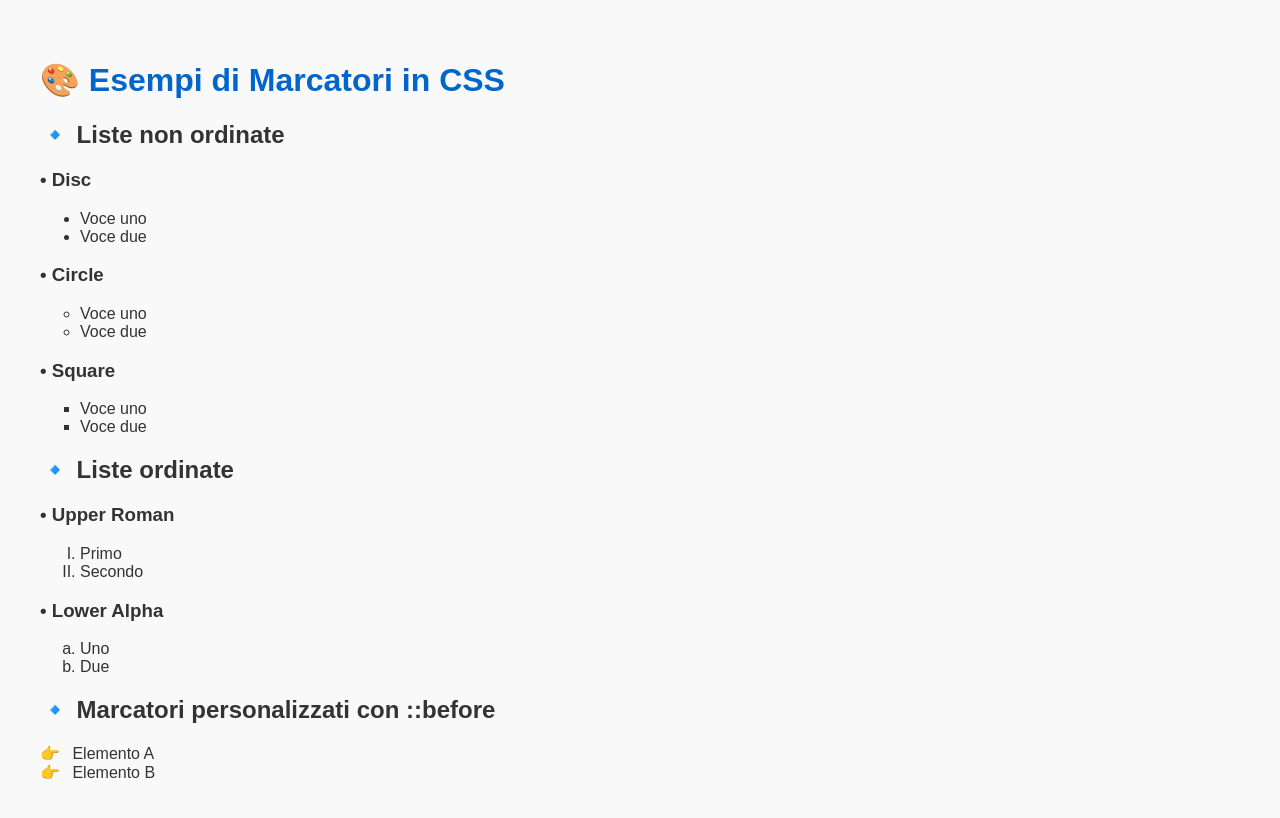
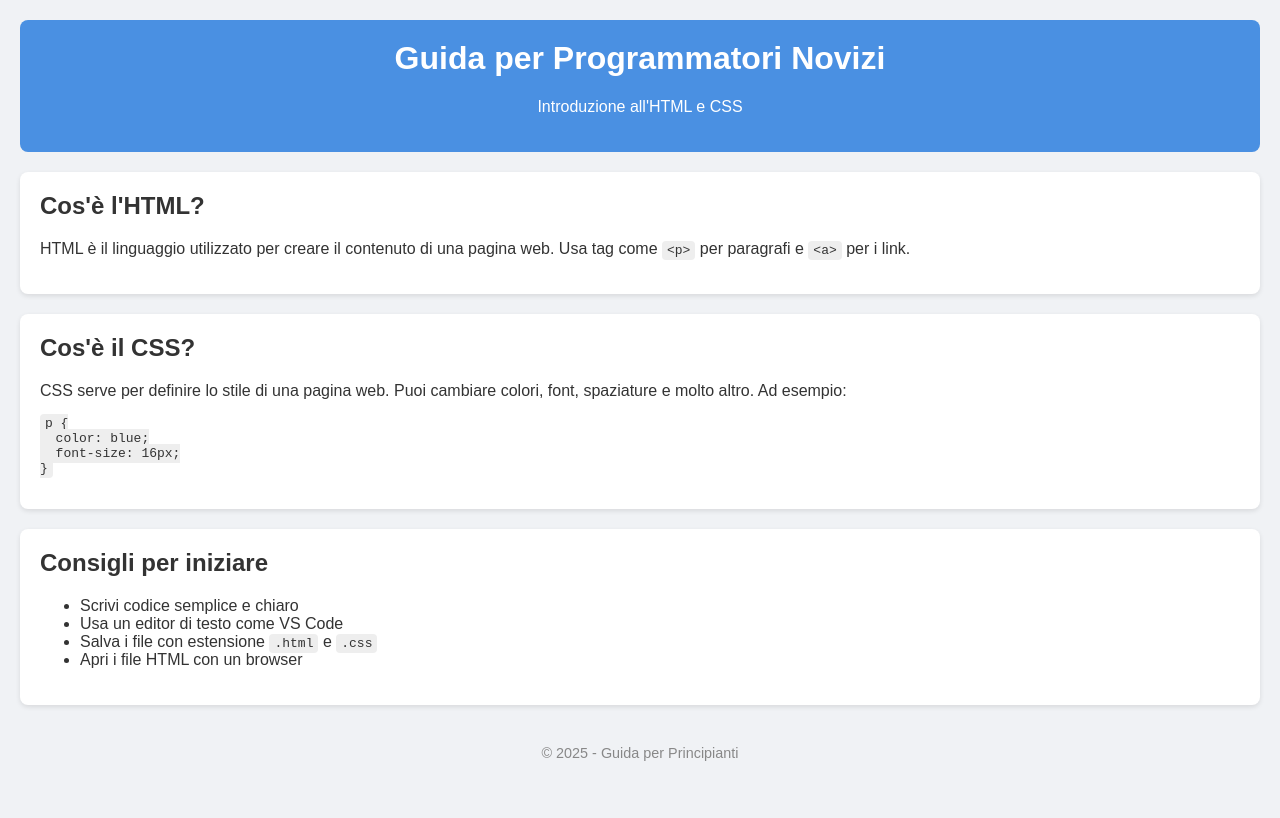
Before and after one commit to Worldink/worldink.github.io, a plain HTML site: page css.html in a window 1280 px wide. Drawn offline with Linux system fonts and the light colour scheme.

Commit message:
Update css.html

```diff
--- a/css.html
+++ b/css.html
@@ -1,100 +1,86 @@
 <!DOCTYPE html>
 <html lang="it">
 <head>
-  <meta charset="UTF-8" />
-  <meta name="viewport" content="width=device-width, initial-scale=1.0" />
-  <title>Esempi CSS List Style</title>
+  <meta charset="UTF-8">
+  <title>Guida per Programmatori Novizi</title>
   <style>
-    /* Stili base */
     body {
-      font-family: sans-serif;
-      padding: 2rem;
-      background-color: #f9f9f9;
+      font-family: Arial, sans-serif;
+      background-color: #f0f2f5;
       color: #333;
+      margin: 0;
+      padding: 20px;
     }
 
-    h1 {
-      color: #0066cc;
+    header {
+      background-color: #4a90e2;
+      color: white;
+      padding: 20px;
+      text-align: center;
+      border-radius: 8px;
     }
 
-    /* Liste non ordinate */
-    ul.disc {
-      list-style-type: disc;
+    section {
+      margin-top: 20px;
+      background-color: white;
+      padding: 20px;
+      border-radius: 8px;
+      box-shadow: 0 2px 5px rgba(0,0,0,0.1);
     }
 
-    ul.circle {
-      list-style-type: circle;
+    h1, h2 {
+      margin-top: 0;
     }
 
-    ul.square {
-      list-style-type: square;
+    code {
+      background-color: #eee;
+      padding: 2px 5px;
+      border-radius: 4px;
+      font-family: monospace;
     }
 
-    /* Liste ordinate */
-    ol.roman {
-      list-style-type: upper-roman;
-    }
-
-    ol.alpha {
-      list-style-type: lower-alpha;
-    }
-
-    /* Marcatori personalizzati con ::before */
-    ul.custom {
-      list-style: none;
-      padding-left: 0;
-    }
-
-    ul.custom li::before {
-      content: "👉 ";
-      color: orange;
-      margin-right: 8px;
+    footer {
+      margin-top: 40px;
+      text-align: center;
+      font-size: 0.9em;
+      color: #888;
     }
   </style>
 </head>
 <body>
 
-  <h1>🎨 Esempi di Marcatori in CSS</h1>
+  <header>
+    <h1>Guida per Programmatori Novizi</h1>
+    <p>Introduzione all'HTML e CSS</p>
+  </header>
 
-  <h2>🔹 Liste non ordinate</h2>
+  <section>
+    <h2>Cos'è l'HTML?</h2>
+    <p>HTML è il linguaggio utilizzato per creare il contenuto di una pagina web. Usa tag come <code>&lt;p&gt;</code> per paragrafi e <code>&lt;a&gt;</code> per i link.</p>
+  </section>
 
-  <h3>• Disc</h3>
-  <ul class="disc">
-    <li>Voce uno</li>
-    <li>Voce due</li>
-  </ul>
+  <section>
+    <h2>Cos'è il CSS?</h2>
+    <p>CSS serve per definire lo stile di una pagina web. Puoi cambiare colori, font, spaziature e molto altro. Ad esempio:</p>
+    <pre><code>p {
+  color: blue;
+  font-size: 16px;
+}</code></pre>
+  </section>
 
-  <h3>• Circle</h3>
-  <ul class="circle">
-    <li>Voce uno</li>
-    <li>Voce due</li>
-  </ul>
+  <section>
+    <h2>Consigli per iniziare</h2>
+    <ul>
+      <li>Scrivi codice semplice e chiaro</li>
+      <li>Usa un editor di testo come VS Code</li>
+      <li>Salva i file con estensione <code>.html</code> e <code>.css</code></li>
+      <li>Apri i file HTML con un browser</li>
+    </ul>
+  </section>
 
-  <h3>• Square</h3>
-  <ul class="square">
-    <li>Voce uno</li>
-    <li>Voce due</li>
-  </ul>
-
-  <h2>🔹 Liste ordinate</h2>
-
-  <h3>• Upper Roman</h3>
-  <ol class="roman">
-    <li>Primo</li>
-    <li>Secondo</li>
-  </ol>
-
-  <h3>• Lower Alpha</h3>
-  <ol class="alpha">
-    <li>Uno</li>
-    <li>Due</li>
-  </ol>
-
-  <h2>🔹 Marcatori personalizzati con ::before</h2>
-  <ul class="custom">
-    <li>Elemento A</li>
-    <li>Elemento B</li>
-  </ul>
+  <footer>
+    © 2025 - Guida per Principianti
+  </footer>
 
 </body>
 </html>
```
